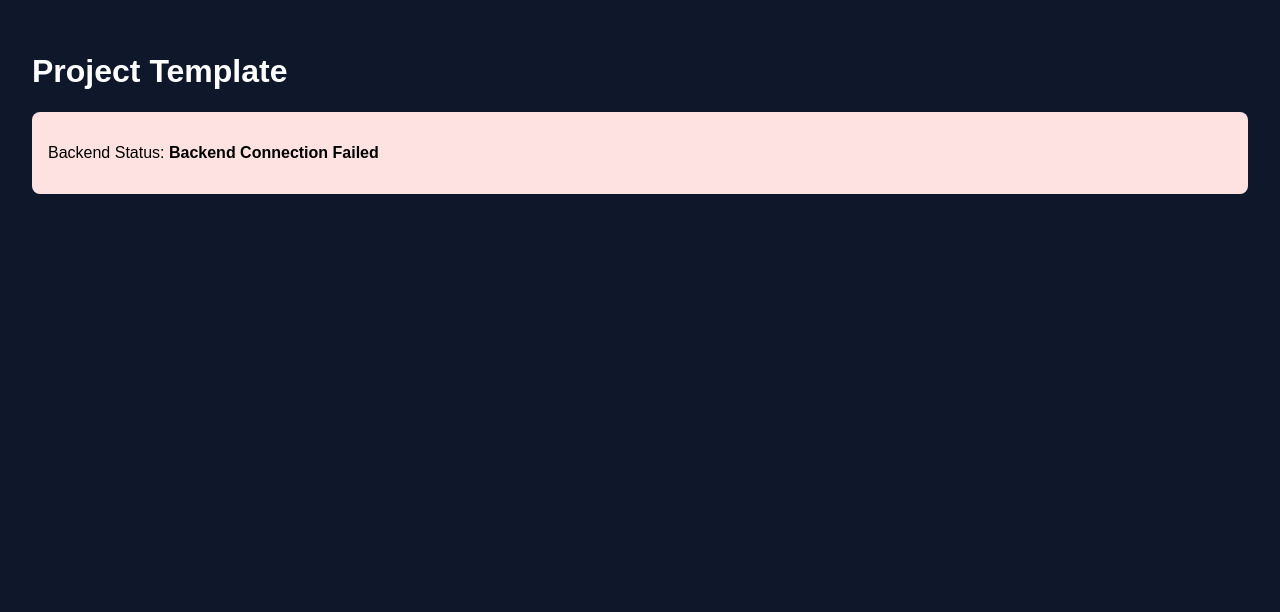
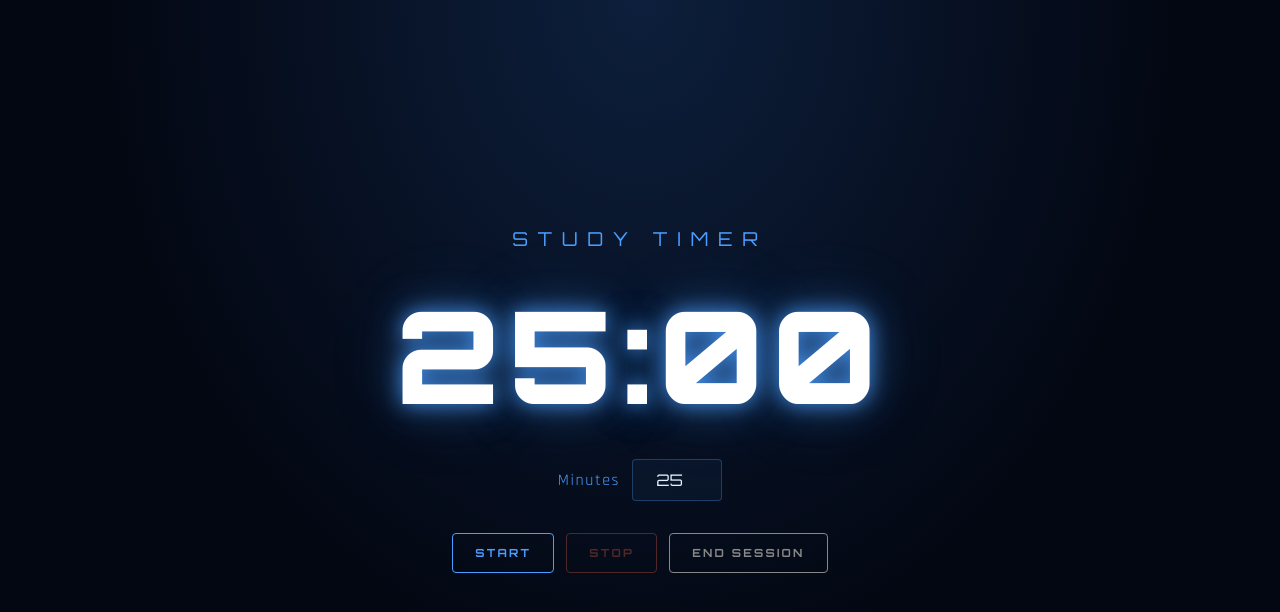
Before and after one commit to devsuoa/devsuoa-devs-sesa-beginner-hackathon-2026-lortisol, a React (Vite) app in the folder frontend/: page / in a window 1280 px wide. Shown: the top 612 px of the page. Built offline with nearby package versions, Linux system fonts and the light colour scheme; no server answers.

Commit message:
Timer Backend+Frontend

```diff
--- a/frontend/src/App.tsx
+++ b/frontend/src/App.tsx
@@ -1,30 +1,83 @@
-import { useEffect, useState } from 'react'
-import axios from 'axios'
+import { useState, useRef } from "react"
+import "./index.css"
 
-function App() {
-  const [status, setStatus] = useState<string>("Connecting...")
+export default function App() {
+  const [minutes, setMinutes] = useState(25)
+  const [display, setDisplay] = useState("25:00")
+  const [running, setRunning] = useState(false)
+  const [finished, setFinished] = useState(false)
+  const sourceRef = useRef<EventSource | null>(null)
 
-  useEffect(() => {
-    // Calling the health check endpoint
-    axios.get('http://127.0.0.1:8000/api/health')
-      .then(res => setStatus(res.data.message))
-      .catch(() => setStatus("Backend Connection Failed"));
-  }, [])
+  function startTimer() {
+    if (running) return
+    const seconds = minutes * 60
+    setRunning(true)
+    setFinished(false)
+
+    const source = new EventSource(`http://127.0.0.1:8000/timer/${seconds}`)
+    sourceRef.current = source
+
+    source.onmessage = (e) => {
+      if (e.data === "DONE") {
+        setDisplay("00:00")
+        setFinished(true)
+        setRunning(false)
+        source.close()
+      } else {
+        setDisplay(e.data)
+      }
+    }
+  }
+
+  function stopTimer() {
+    if (sourceRef.current) {
+      sourceRef.current.close()
+      sourceRef.current = null
+    }
+    setRunning(false)
+  }
+
+  function endSession() {
+    stopTimer()
+    setDisplay(`${String(minutes).padStart(2, "0")}:00`)
+    setFinished(false)
+  }
 
   return (
-    <div style={{ padding: '2rem', fontFamily: 'sans-serif' }}>
-      <h1>Project Template</h1>
-      <div style={{
-        padding: '1rem',
-        background: status.includes('Failed') ? '#fee2e2' : '#dcfce7',
-        borderRadius: '8px'
-      }}>
-        <p style={{color:'black'}}>
-        Backend Status: <strong>{status}</strong>
-        </p>
+    <div className="container">
+      <h1>Study Timer</h1>
+
+      <div className="timer">{display}</div>
+
+      <div className="minutes-row">
+        <label>Minutes</label>
+        <input
+          type="number"
+          value={minutes}
+          min={1}
+          max={120}
+          onChange={(e) => {
+            const val = parseInt(e.target.value)
+            setMinutes(val)
+            if (!running) setDisplay(`${String(val).padStart(2, "0")}:00`)
+          }}
+          disabled={running}
+        />
+      </div>
+
+      {finished && <p className="message">Mission complete.</p>}
+
+      <div className="buttons">
+        <button onClick={startTimer} disabled={running} className="btn-start">
+          Start
+        </button>
+        <button onClick={stopTimer} disabled={!running} className="btn-stop">
+          Stop
+        </button>
+        <button onClick={endSession} className="btn-end">
+          End Session
+        </button>
       </div>
     </div>
   )
 }
-
-export default App
--- a/frontend/src/index.css
+++ b/frontend/src/index.css
@@ -1,12 +1,101 @@
+@import url('https://fonts.googleapis.com/css2?family=Orbitron:wght@400;700;900&family=Rajdhani:wght@300;400;600&display=swap');
+
+* { margin: 0; padding: 0; box-sizing: border-box; }
+
 body {
-  margin: 0;
-  font-family: sans-serif;
-  background-color: #0f172a;
-  color: white;
+  background: #030712;
+  background-image: radial-gradient(ellipse at top, #0d1f3c 0%, #030712 60%);
+  min-height: 100vh;
+  display: flex;
+  align-items: center;
+  justify-content: center;
 }
 
-.page {
-  max-width: 1100px;
-  margin: 0 auto;
-  padding: 60px 40px;
+.container {
+  display: flex;
+  flex-direction: column;
+  align-items: center;
+  gap: 1.5rem;
 }
+
+h1 {
+  font-family: 'Orbitron', monospace;
+  font-size: 1.2rem;
+  font-weight: 400;
+  letter-spacing: 0.5em;
+  color: #4a9eff;
+  text-transform: uppercase;
+}
+
+.timer {
+  font-family: 'Orbitron', monospace;
+  font-size: 8rem;
+  font-weight: 900;
+  color: #ffffff;
+  text-shadow:
+    0 0 20px rgba(74,158,255,0.8),
+    0 0 40px rgba(74,158,255,0.4),
+    0 0 80px rgba(74,158,255,0.2);
+  letter-spacing: 0.05em;
+}
+
+.minutes-row {
+  display: flex;
+  align-items: center;
+  gap: 12px;
+  color: #4a9eff;
+  font-family: 'Rajdhani', sans-serif;
+  font-size: 1rem;
+  letter-spacing: 0.1em;
+}
+
+input[type="number"] {
+  background: rgba(74,158,255,0.05);
+  border: 1px solid rgba(74,158,255,0.3);
+  color: #e0f0ff;
+  font-family: 'Orbitron', monospace;
+  font-size: 1rem;
+  padding: 10px 14px;
+  border-radius: 4px;
+  width: 90px;
+  outline: none;
+  text-align: center;
+}
+
+.buttons {
+  display: flex;
+  gap: 12px;
+  margin-top: 0.5rem;
+}
+
+button {
+  font-family: 'Orbitron', monospace;
+  font-size: 0.7rem;
+  font-weight: 700;
+  letter-spacing: 0.2em;
+  text-transform: uppercase;
+  padding: 12px 22px;
+  border-radius: 4px;
+  cursor: pointer;
+  transition: all 0.2s;
+  border: 1px solid;
+  background: transparent;
+}
+
+.btn-start { border-color: #4a9eff; color: #4a9eff; }
+.btn-stop  { border-color: #ff6b4a; color: #ff6b4a; }
+.btn-end   { border-color: #888;    color: #888;    }
+
+button:hover:not(:disabled) {
+  background: rgba(255,255,255,0.05);
+  box-shadow: 0 0 16px rgba(74,158,255,0.2);
+}
+
+button:disabled { opacity: 0.3; cursor: not-allowed; }
+
+.message {
+  font-family: 'Orbitron', monospace;
+  font-size: 0.8rem;
+  letter-spacing: 0.3em;
+  color: #4a9eff;
+}
```
Also changed, not shown: 1 other file (tests, documents, lock files or other folders).
